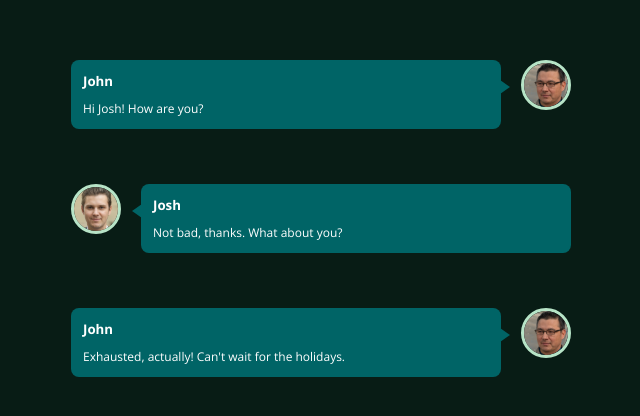
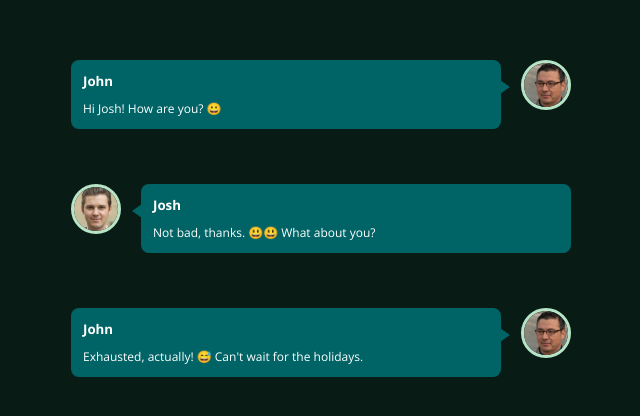
Before and after one commit to CristinaSco/second-strive-project, a plain HTML site: page index.html in a window 1280 px wide. Shown: the part 140-556 px from the top of the page, without its empty margins (319-959 px from the left). Drawn offline with nearby package versions, Linux system fonts and the light colour scheme.

Commit message:
Update index.html

```diff
--- a/index.html
+++ b/index.html
@@ -18,7 +18,7 @@
         <div class="message">
           <div class="text">
             <h5>John</h5>
-            <p>Hi Josh! How are you?</p>
+            <p>Hi Josh! How are you? &#128512;</p>
             <div class="arrow-left"></div>
           </div>
           <div class="time">5 minutes ago</div>
@@ -33,7 +33,7 @@
         <div class="message right">
           <div class="text">
             <h5>Josh</h5>
-            <p>Not bad, thanks. What about you?</p>
+            <p>Not bad, thanks. &#128515;&#128515; What about you?</p>
             <div class="arrow-right"></div>
           </div>
           <div class="time">3 minutes ago</div>
@@ -44,7 +44,7 @@
         <div class="message">
           <div class="text">
             <h5>John</h5>
-            <p>Exhausted, actually! Can't wait for the holidays.</p>
+            <p>Exhausted, actually! &#128517; Can't wait for the holidays.</p>
             <div class="arrow-left"></div>
           </div>
           <div class="time">Just now</div>
```
